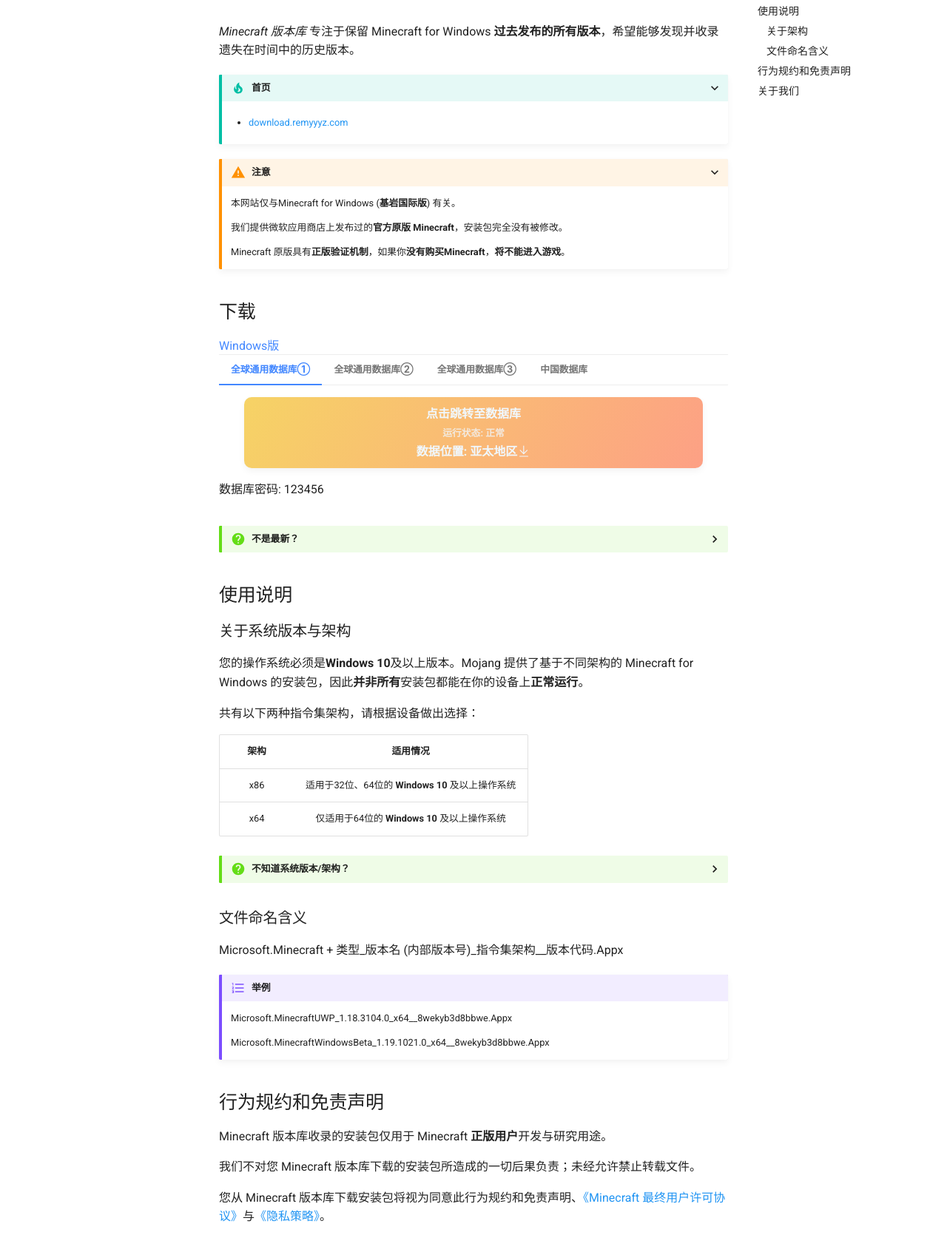
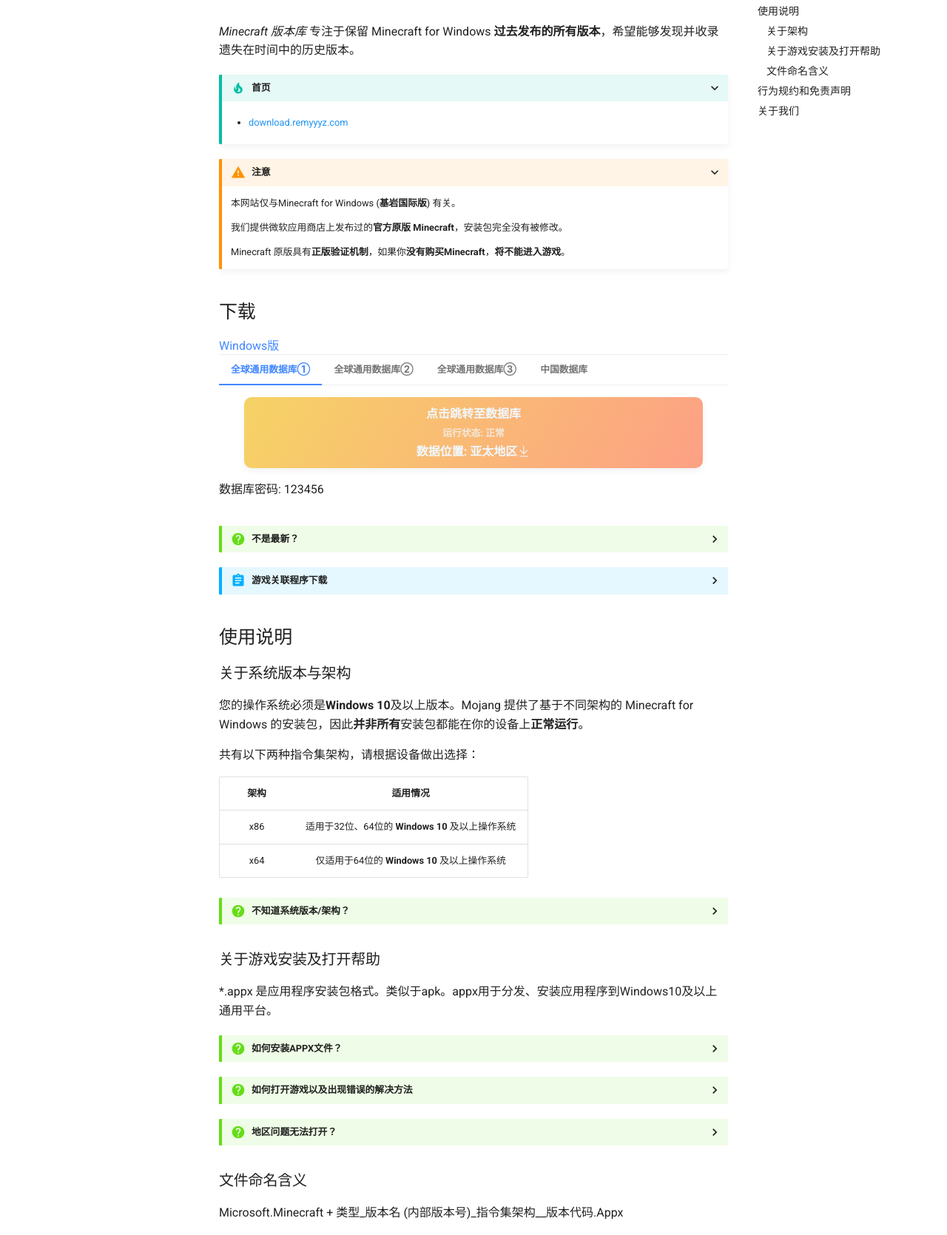
Before and after one commit to RemyYYZ/RemyYYZ.github.io, a plain HTML site: page index.html in a window 1280 px wide. Shown: the part 198-1868 px from the top of the page at 74% size. Drawn offline with Linux system fonts and the light colour scheme.

Commit message:
Update index.html

```diff
--- a/index.html
+++ b/index.html
@@ -235,6 +235,12 @@
   </a>
 
 </li>
+          <li class="md-nav__item">
+   <a href="#help" class="md-nav__link">
+     关于游戏安装及打开帮助
+   </a>
+
+</li>
 
 
           <li class="md-nav__item">
@@ -320,6 +326,13 @@
 
 </li>
 
+          <li class="md-nav__item">
+   <a href="#help" class="md-nav__link">
+     关于游戏安装及打开帮助
+   </a>
+
+ </li>
+
 
           <li class="md-nav__item">
   <a href="#_4" class="md-nav__link">
@@ -401,6 +414,8 @@
 </div>
 <details class="question"><summary>不是最新？</summary><p>可能是浏览器缓存原因，请尝试手动刷新 <span class="twemoji"><svg xmlns="http://www.w3.org/2000/svg" viewBox="0 0 24 24"><path d="M17.65 6.35A7.958 7.958 0 0 0 12 4a8 8 0 0 0-8 8 8 8 0 0 0 8 8c3.73 0 6.84-2.55 7.73-6h-2.08A5.99 5.99 0 0 1 12 18a6 6 0 0 1-6-6 6 6 0 0 1 6-6c1.66 0 3.14.69 4.22 1.78L13 11h7V4l-2.35 2.35z"/></svg></span> 这个页面。（当然也可能是我还没更新）</p>
 </details>
+<details class="summary"><summary>游戏关联程序下载</summary><p><a href="https://remycn-my.sharepoint.cn/:f:/g/personal/admin_remyyyz_top/Eg9Z9SFSqJFJtPykkCMT-2gByiYNGYpYP8Q3aSuqCSufSA?e=5lya0t">请参阅此链接</a></p>
+</details>
 <h2 id="_2">使用说明</h2>
 <h3 id="_3">关于系统版本与架构</h3>
 <p>您的操作系统必须是<strong>Windows 10</strong>及以上版本。Mojang 提供了基于不同架构的 Minecraft for Windows 的安装包，因此<strong>并非所有</strong>安装包都能在你的设备上<strong>正常运行</strong>。</p>
@@ -424,6 +439,16 @@
 </tbody>
 </table>
 <details class="question"><summary>不知道系统版本/架构？</summary><p>右击桌面的“此电脑”，选择属性，即可看到电脑系统版本及系统架构信息</p>
+</details>
+<h3 id="help">关于游戏安装及打开帮助</h3>
+<p>*.appx 是应用程序安装包格式。类似于apk。appx用于分发、安装应用程序到Windows10及以上通用平台。</p>
+<details class="question"><summary>如何安装APPX文件？</summary><p><a href="https://s1.ax1x.com/2022/06/07/XDhSqf.png">请参阅此链接</a></p>
+</details>
+<details class="question">
+    <summary>如何打开游戏以及出现错误的解决方法</summary><p><a href="https://s1.ax1x.com/2022/06/07/XDfzsP.png">请参阅此链接</a></p>
+</details>
+<details class="question">
+    <summary>地区问题无法打开？</summary><p><a href="https://s1.ax1x.com/2022/06/07/XDfxMt.png">请参阅此链接</a></p>
 </details>
 <h3 id="_4">文件命名含义</h3>
 <p>Microsoft.Minecraft + 类型_版本名 (内部版本号)_指令集架构__版本代码.Appx</p>
```
